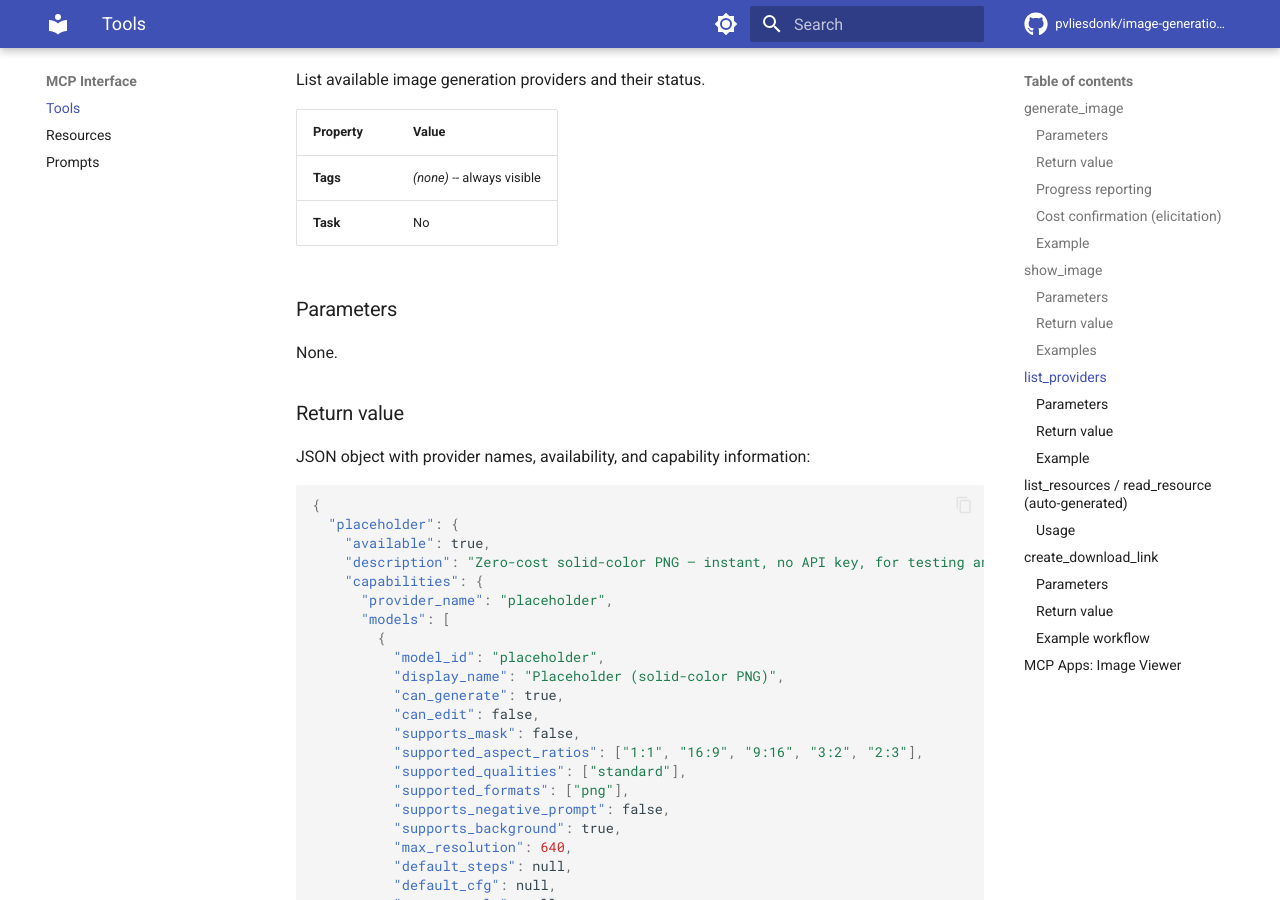
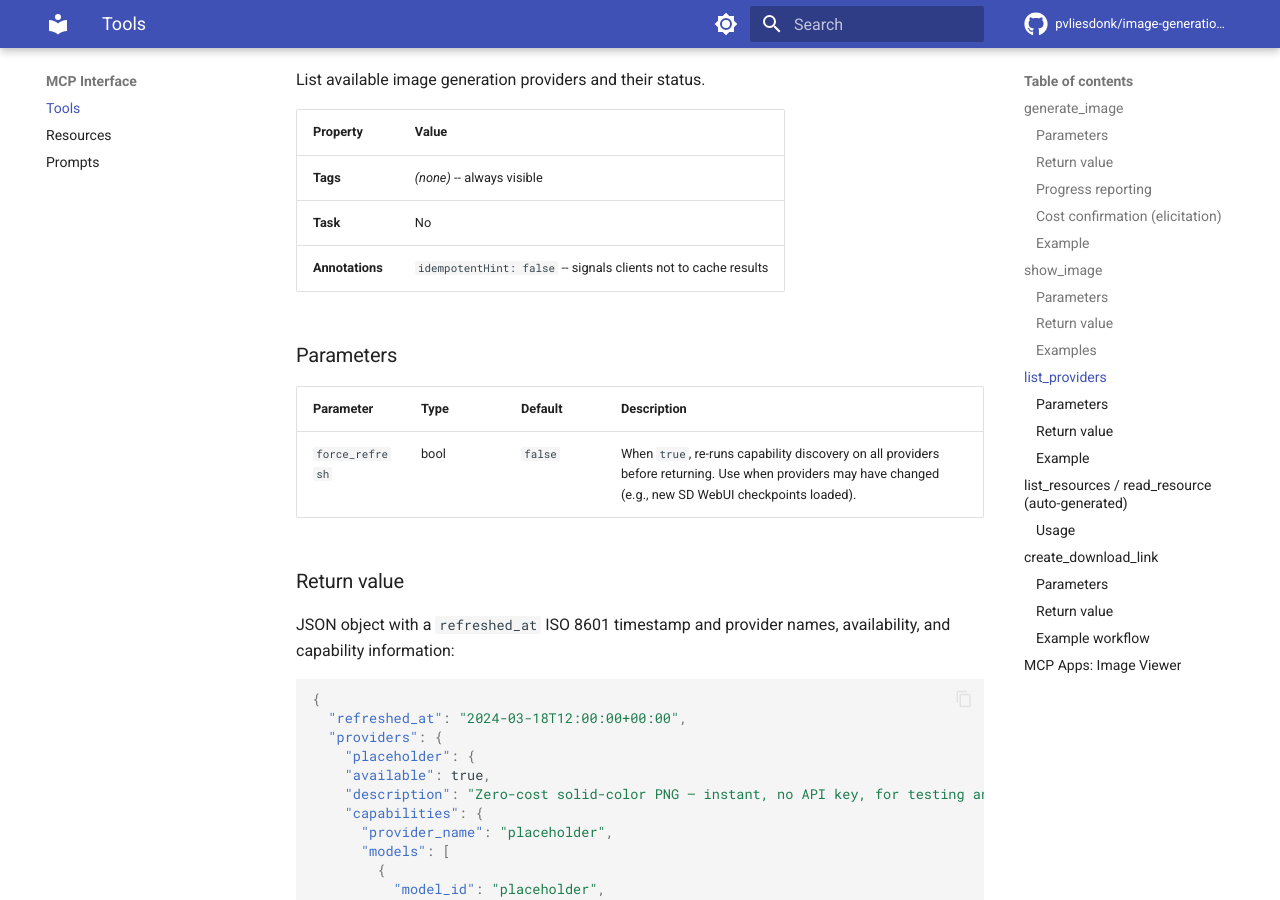
Before and after one commit to pvliesdonk/image-generation-mcp, an MkDocs documentation site: the page built from docs/tools.md, in a window 1280 px wide and 900 px high, scrolled down 4625 px. Built offline with MkDocs 1.6.1 and Material for MkDocs 9.7.7, drawn with Linux system fonts in a browser that asks for light colours; comment, search, counter and statistics services are not loaded; some of the changed text lies outside the part shown.

Commit message:
docs: update tools.md for list_providers force_refresh, refreshed_at, idempotentHint
Co-Authored-By: Claude Opus 4.6 <noreply@anthropic.com>

````diff
--- a/docs/tools.md
+++ b/docs/tools.md
@@ -155,18 +155,23 @@ List available image generation providers and their status.
 |----------|-------|
 | **Tags** | *(none)* -- always visible |
 | **Task** | No |
+| **Annotations** | `idempotentHint: false` -- signals clients not to cache results |
 
 ### Parameters
 
-None.
+| Parameter | Type | Default | Description |
+|-----------|------|---------|-------------|
+| `force_refresh` | bool | `false` | When `true`, re-runs capability discovery on all providers before returning. Use when providers may have changed (e.g., new SD WebUI checkpoints loaded). |
 
 ### Return value
 
-JSON object with provider names, availability, and capability information:
+JSON object with a `refreshed_at` ISO 8601 timestamp and provider names, availability, and capability information:
 
 ```json
 {
-  "placeholder": {
+  "refreshed_at": "2024-03-18T12:00:00+00:00",
+  "providers": {
+    "placeholder": {
     "available": true,
     "description": "Zero-cost solid-color PNG — instant, no API key, for testing and drafts",
     "capabilities": {
@@ -223,11 +228,12 @@ JSON object with provider names, availability, and capability information:
       "discovered_at": 1710777600.0,
       "degraded": false
     }
+    }
   }
 }
 ```
 
-Only registered (configured) providers appear in the response. The `capabilities` key is present after startup discovery completes. Degraded providers (where capability discovery failed) show `"degraded": true` with an empty model list.
+The response is wrapped in an object with `refreshed_at` (ISO 8601 timestamp of when the data was produced) and `providers` (the provider map). Only registered (configured) providers appear in the response. The `capabilities` key is present after startup discovery completes. Degraded providers (where capability discovery failed) show `"degraded": true` with an empty model list.
 
 The `prompt_style` field on each model indicates the recommended prompt format: `"clip"` for SD 1.5/SDXL checkpoints (tag-based), `"natural_language"` for Flux checkpoints, and `null` for providers that do not set a preference (OpenAI, Placeholder).
 
@@ -237,6 +243,11 @@ The `prompt_style` field on each model indicates the recommended prompt format:
 User: Which image providers are available?
 
 Tool call: list_providers
+
+User: I just loaded a new checkpoint, refresh the list
+
+Tool call: list_providers
+  force_refresh: true
 ```
 
 ---
````
